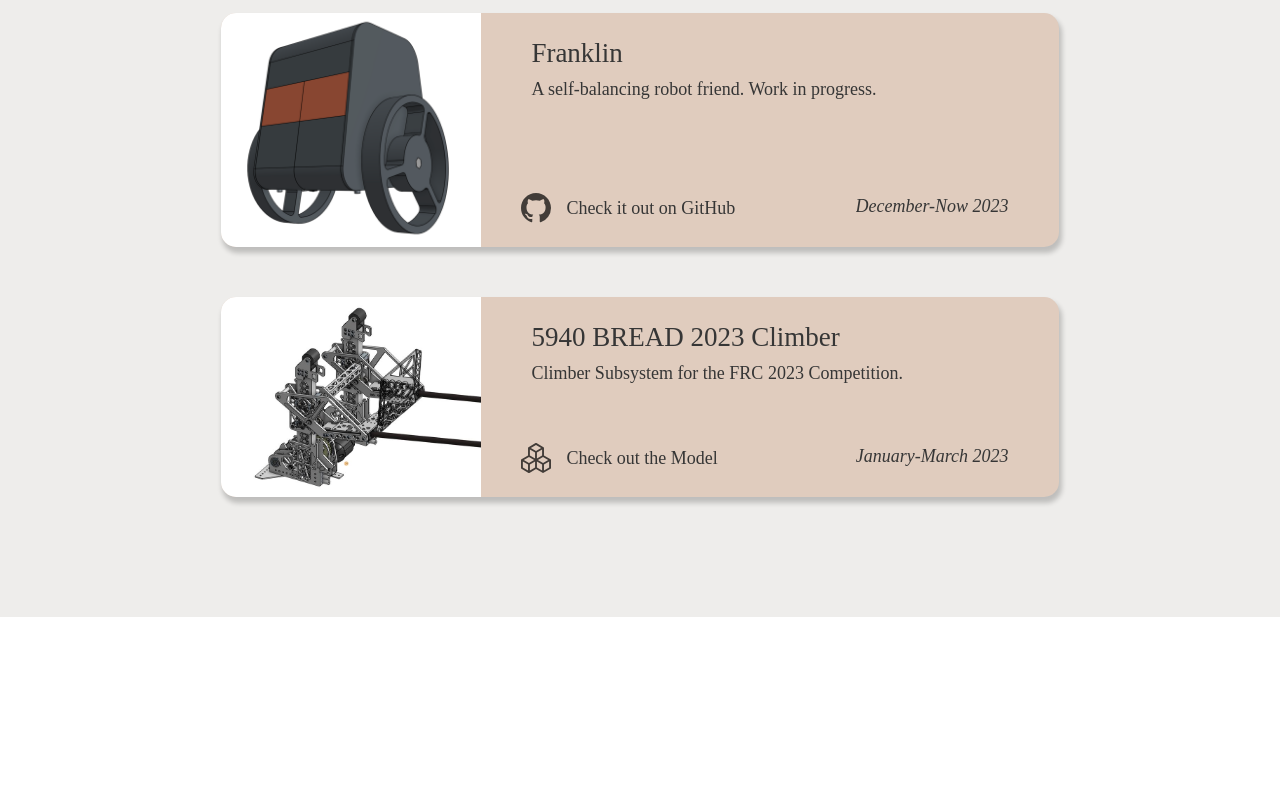
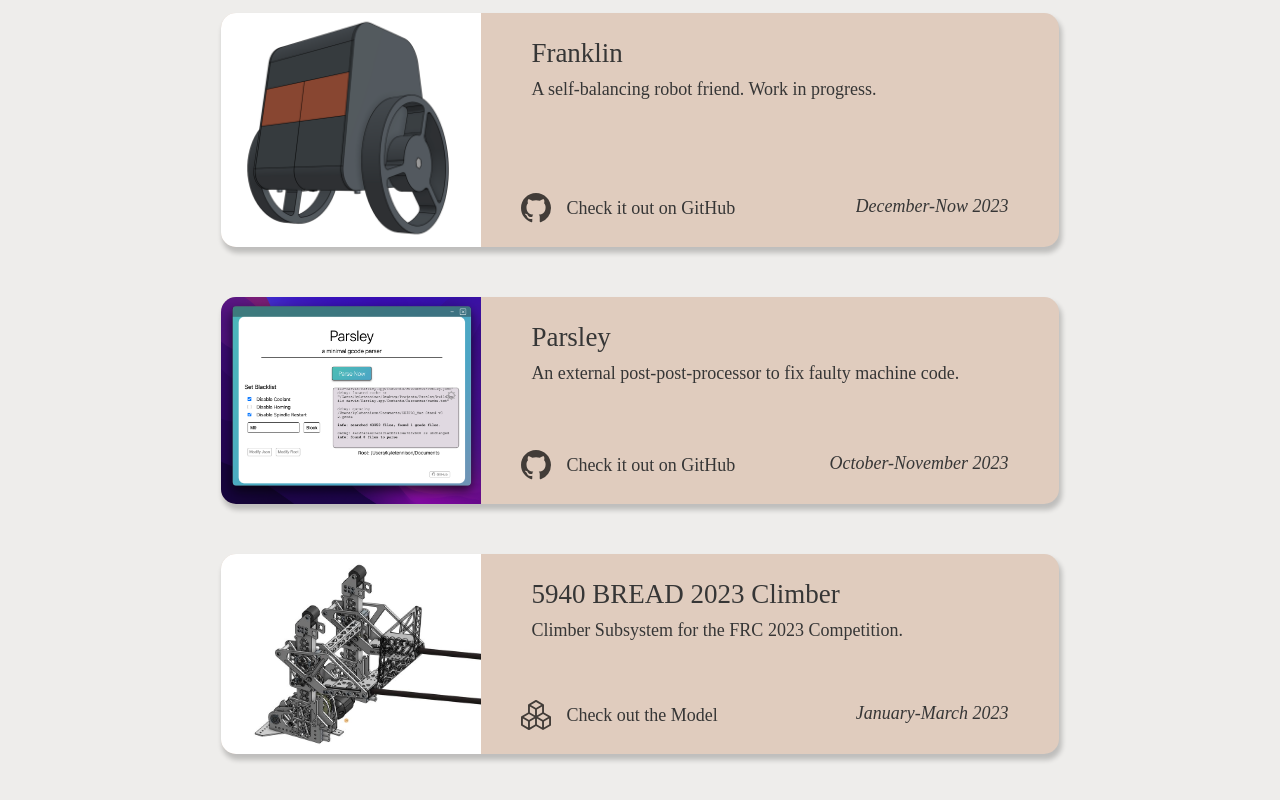
Before and after one commit to kyle-tennison/kyletennison-site, a React (Vite) app: page / in a window 1280 px wide. Shown: the part 1505-2305 px from the top of the page. Before the commit the page ends 2122 px from the top, so only its background shows below. Built offline with nearby package versions, Linux system fonts and the light colour scheme; a web font is replaced by a local one.

Commit message:
add parsley card

```diff
--- a/src/home/home.jsx
+++ b/src/home/home.jsx
@@ -16,6 +16,7 @@ import magnetite_img from "../assets/project-pictures/magnetite.png";
 import pyrite_img from "../assets/project-pictures/pyrite.png";
 import climber_img from "../assets/project-pictures/climber.jpg";
 import franklin_img from "../assets/project-pictures/franklin.png";
+import parsley_img from "../assets/project-pictures/parsley.png"
 
 export default function Home() {
   return (
@@ -135,6 +136,15 @@ export default function Home() {
             date="December-Now 2023"
           />
           <ProjectCard
+            img={parsley_img}
+            title="Parsley"
+            text="An external post-post-processor to fix faulty machine code."
+            icon={github_icon}
+            icon_text="Check it out on GitHub"
+            link="https://github.com/kyle-tennison/parsley"
+            date="October-November 2023"
+          />
+          <ProjectCard
             img={climber_img}
             title="5940 BREAD 2023 Climber"
             text="Climber Subsystem for the FRC 2023 Competition."
```
Also changed, not shown: src/assets/project-pictures/parsley.png (added).
